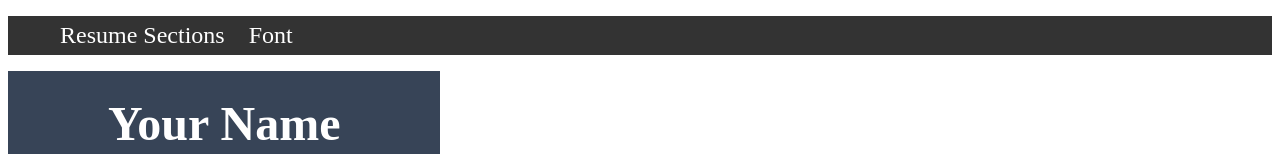
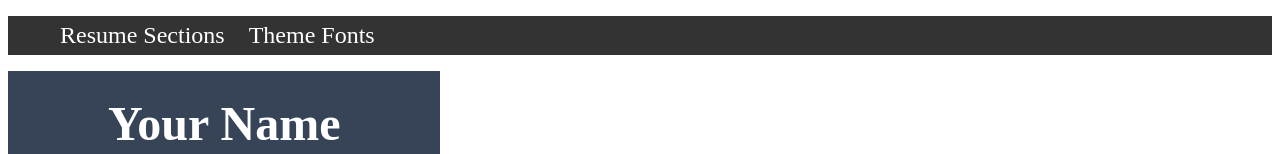
Before and after one commit to moustapharamadan/resume-maker, a React (Create React App) app: page / in a window 1280 px wide. Shown: the top 154 px of the page. Built offline with nearby package versions, Linux system fonts and the light colour scheme; a web font is replaced by a local one.

Commit message:
Family Font

```diff
--- a/src/components/NavigationBar/Font/Font.js
+++ b/src/components/NavigationBar/Font/FontFamily.js
@@ -3,7 +3,7 @@ import { updateFontFamily } from '../../../redux/action';
 import styles from "./styles.module.css"
 import { connect } from "react-redux";
 
-class Font extends Component {
+class FontFamily extends Component {
     render() {
         return (
             <div className={styles.verticalMenu}>
@@ -29,4 +29,4 @@ const mapStateToProps = (state) => ({
     sectionStatus: state.sectionStatus
 });
 
-export default connect(mapStateToProps, mapDispatchToProps)(Font);
+export default connect(mapStateToProps, mapDispatchToProps)(FontFamily);
--- a/src/components/NavigationBar/NavigationBar.js
+++ b/src/components/NavigationBar/NavigationBar.js
@@ -2,7 +2,7 @@ import React, { Component } from 'react'
 import Tippy from '@tippyjs/react';
 import 'tippy.js/dist/tippy.css'; // optional
 import { Section } from './Section/Section'
-import Font from './Font/Font'
+import FontFamily from './Font/FontFamily'
 import styles from "./styles.module.css"
 
 export class NavigationBar extends Component {
@@ -17,8 +17,8 @@ export class NavigationBar extends Component {
                         </Tippy>
                     </li>
                     <li>
-                        <Tippy interactive={true} content={<Font />} placement="bottom" arrow maxWidth={'100%'} trigger="click" >
-                            <div className={styles.navBarItem}>Font</div>
+                        <Tippy interactive={true} content={<FontFamily />} placement="bottom" arrow maxWidth={'100%'} trigger="click" >
+                            <div className={styles.navBarItem}>Theme Fonts</div>
                         </Tippy>
                     </li>
                 </ul>
```
Also changed, not shown: 1 other file (tests, documents, lock files or other folders).
